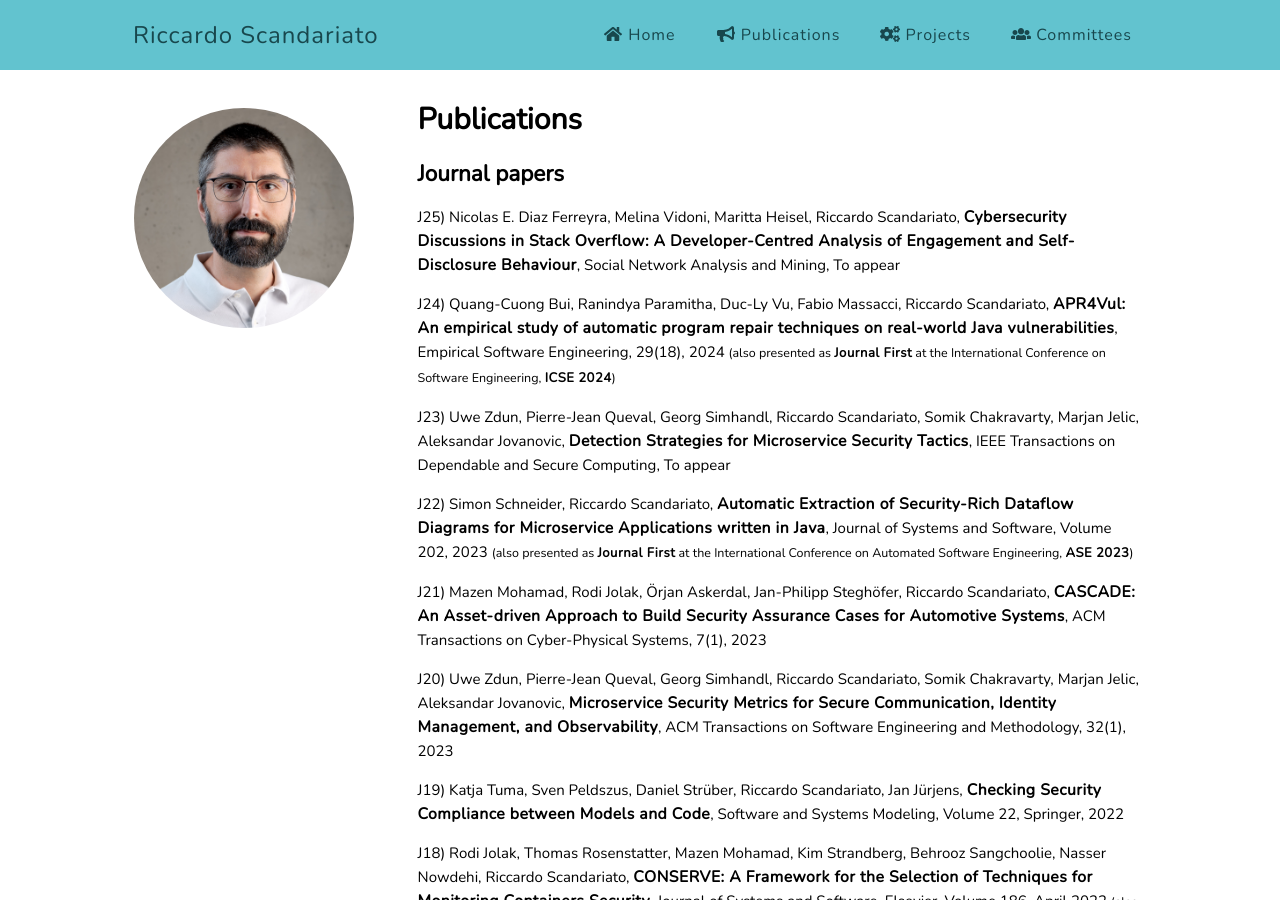
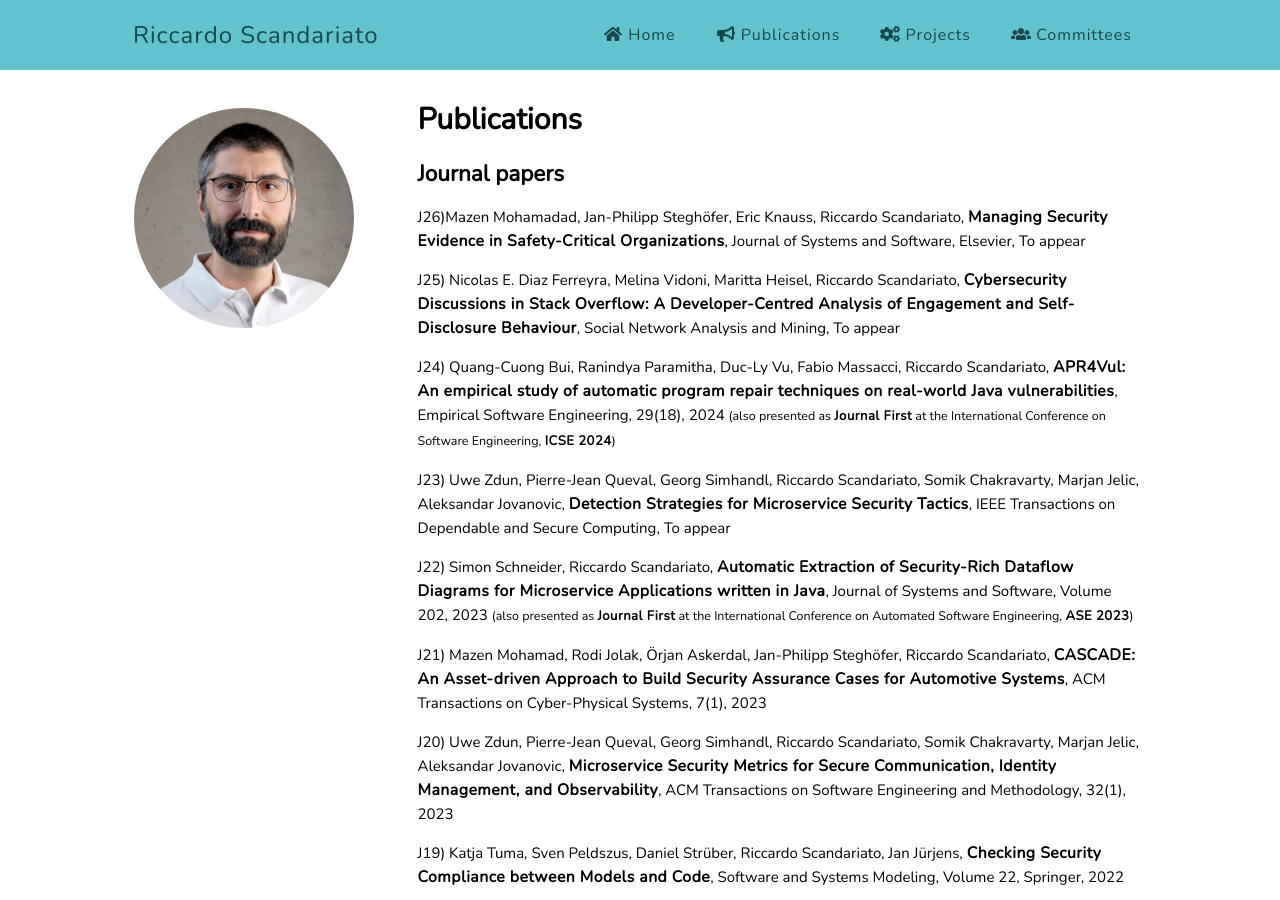
Before and after one commit to riccardoscandariato/riccardoscandariato.github.io, a Jekyll site: the page built from pubs.md, in a window 1280 px wide and 900 px high. Built offline with Jekyll 4.4.1, drawn with Linux system fonts in a browser that asks for light colours.

Commit message:
more pubs

```diff
--- a/pubs.md
+++ b/pubs.md
@@ -5,6 +5,8 @@ title: Publications
 ---
 
 <h2>Journal papers</h2>
+
+<p>J26)Mazen Mohamadad, Jan-Philipp Steghöfer, Eric Knauss,  Riccardo Scandariato, <strong>Managing Security Evidence in Safety-Critical Organizations</strong>, Journal of Systems and Software, Elsevier, To appear</p>
 
 <p>J25) Nicolas E. Diaz Ferreyra, Melina Vidoni, Maritta Heisel, Riccardo Scandariato, <strong>Cybersecurity Discussions in Stack Overflow: A Developer-Centred Analysis of Engagement and Self-Disclosure Behaviour</strong>, Social Network Analysis and Mining, To appear</p>
 
```
